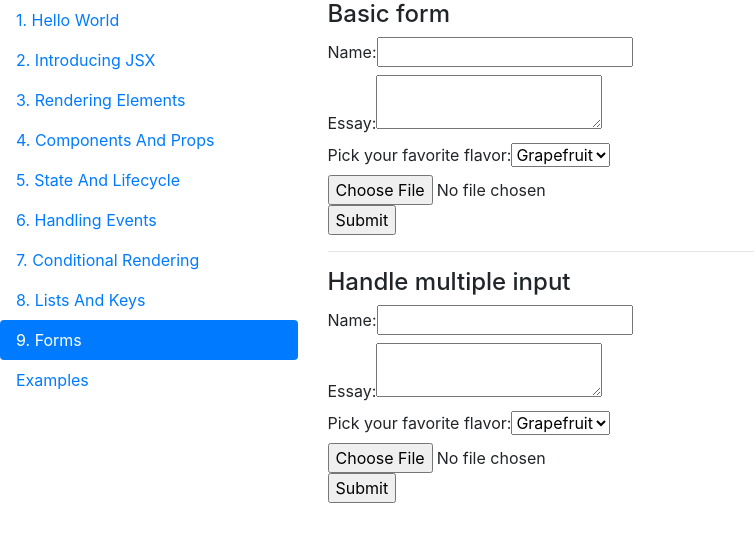
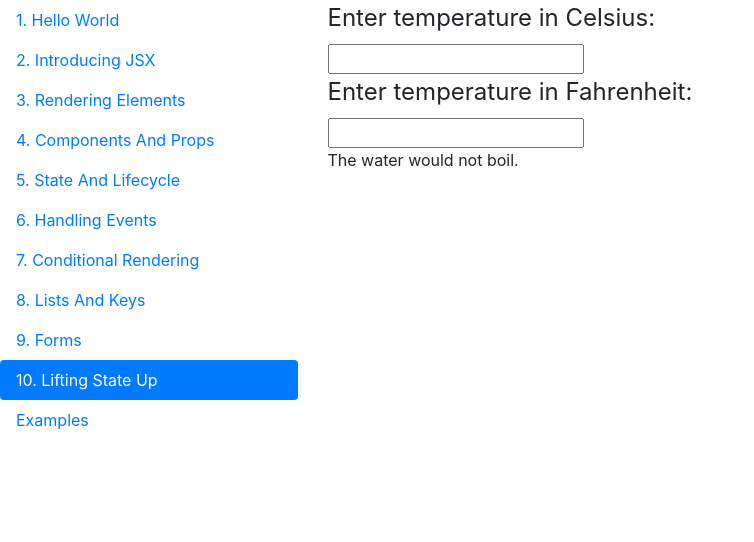
Before and after one commit to vietduy1512/react-indepth, a React (Create React App) app in the folder react-concepts/: page / in a window 1280 px wide. Shown: the top 542 px of the page, without its empty margins (0-754 px from the left). Built offline with nearby package versions, Linux system fonts and the light colour scheme.

Commit message:
Implement "Lifting State Up" section

```diff
--- /dev/null
+++ b/react-concepts/src/components/10.lifting-state-up/calculator.js
@@ -0,0 +1,95 @@
+import React from "react";
+
+const scaleNames = {
+    c: 'Celsius',
+    f: 'Fahrenheit'
+  };
+
+  function toCelsius(fahrenheit) {
+    return (fahrenheit - 32) * 5 / 9;
+  }
+
+  function toFahrenheit(celsius) {
+    return (celsius * 9 / 5) + 32;
+  }
+
+  function tryConvert(temperature, convert) {
+    const input = parseFloat(temperature);
+    if (Number.isNaN(input)) {
+      return '';
+    }
+    const output = convert(input);
+    const rounded = Math.round(output * 1000) / 1000;
+    return rounded.toString();
+  }
+
+  function BoilingVerdict(props) {
+    if (props.celsius >= 100) {
+      return <p>The water would boil.</p>;
+    }
+    return <p>The water would not boil.</p>;
+  }
+
+  class TemperatureInput extends React.Component {
+    constructor(props) {
+      super(props);
+      this.handleChange = this.handleChange.bind(this);
+    }
+
+    handleChange(e) {
+      this.props.onTemperatureChange(e.target.value);
+    }
+
+    render() {
+      const temperature = this.props.temperature;
+      const scale = this.props.scale;
+      return (
+        <fieldset>
+          <legend>Enter temperature in {scaleNames[scale]}:</legend>
+          <input value={temperature}
+                 onChange={this.handleChange} />
+        </fieldset>
+      );
+    }
+  }
+
+  class Calculator extends React.Component {
+    constructor(props) {
+      super(props);
+      this.handleCelsiusChange = this.handleCelsiusChange.bind(this);
+      this.handleFahrenheitChange = this.handleFahrenheitChange.bind(this);
+      this.state = {temperature: '', scale: 'c'};
+    }
+
+    handleCelsiusChange(temperature) {
+      this.setState({scale: 'c', temperature});
+    }
+
+    handleFahrenheitChange(temperature) {
+      this.setState({scale: 'f', temperature});
+    }
+
+    render() {
+      const scale = this.state.scale;
+      const temperature = this.state.temperature;
+      const celsius = scale === 'f' ? tryConvert(temperature, toCelsius) : temperature;
+      const fahrenheit = scale === 'c' ? tryConvert(temperature, toFahrenheit) : temperature;
+
+      return (
+        <div>
+          <TemperatureInput
+            scale="c"
+            temperature={celsius}
+            onTemperatureChange={this.handleCelsiusChange} />
+          <TemperatureInput
+            scale="f"
+            temperature={fahrenheit}
+            onTemperatureChange={this.handleFahrenheitChange} />
+          <BoilingVerdict
+            celsius={parseFloat(celsius)} />
+        </div>
+      );
+    }
+  }
+
+export default Calculator;
--- /dev/null
+++ b/react-concepts/src/components/10.lifting-state-up/index.js
@@ -0,0 +1,16 @@
+import React from "react";
+import Calculator from "./calculator"
+
+// 1. Lifting state up:
+//      + Often, several components need to reflect the same changing data (to be in sync).
+//          We recommend lifting the shared state up to their closest common ancestor.
+//      + Sharing state is accomplished by moving it up to the closest common ancestor of the components that need it.
+//      + Instead of trying to sync the state between different components, you should rely on the top-down data flow.
+
+function LiftingStateUp() {
+    return (
+        <Calculator />
+    );
+}
+
+export default LiftingStateUp;
--- a/react-concepts/src/components/index.js
+++ b/react-concepts/src/components/index.js
@@ -9,6 +9,7 @@
 import { UnableToUpdateComponents, AbleToUpdateComponents } from './examples/update-components';
 import ListsAndKeys from './8.lists-and-keys';
 import Form from './9.forms';
+import LiftingStateUp from './10.lifting-state-up';
 
 const components = [
     {
@@ -52,10 +53,15 @@
         content: <ListsAndKeys />
     },
     {
-        isSelected: true,
         title: "9. Forms",
         id: "v-pills-forms",
         content: <Form />
+    },
+    {
+        isSelected: true,
+        title: "10. Lifting State Up",
+        id: "v-pills-lifting-state-up",
+        content: <LiftingStateUp />
     },
     {
         title: "Examples",
```
